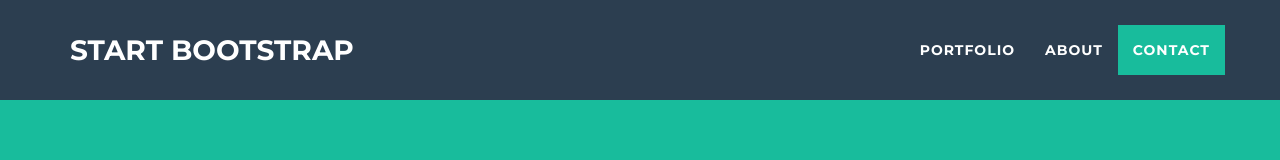
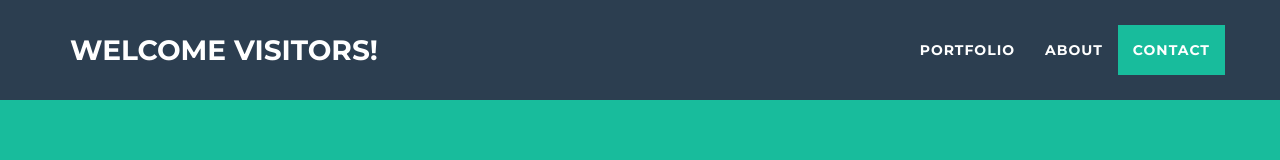
Before and after one commit to kingdan3/kingdan3.github.io, a website: page index.html in a window 1280 px wide. Shown: the top 160 px of the page. Drawn offline with nearby package versions, Linux system fonts and the light colour scheme.

Commit message:
initial upload

```diff
--- a/index.html
+++ b/index.html
@@ -41,7 +41,7 @@
                 <button type="button" class="navbar-toggle" data-toggle="collapse" data-target="#bs-example-navbar-collapse-1">
                     <span class="sr-only">Toggle navigation</span> Menu <i class="fa fa-bars"></i>
                 </button>
-                <a class="navbar-brand" href="#page-top">Start Bootstrap</a>
+                <a class="navbar-brand" href="#page-top">Welcome Visitors!</a>
             </div>
 
             <!-- Collect the nav links, forms, and other content for toggling -->
```
